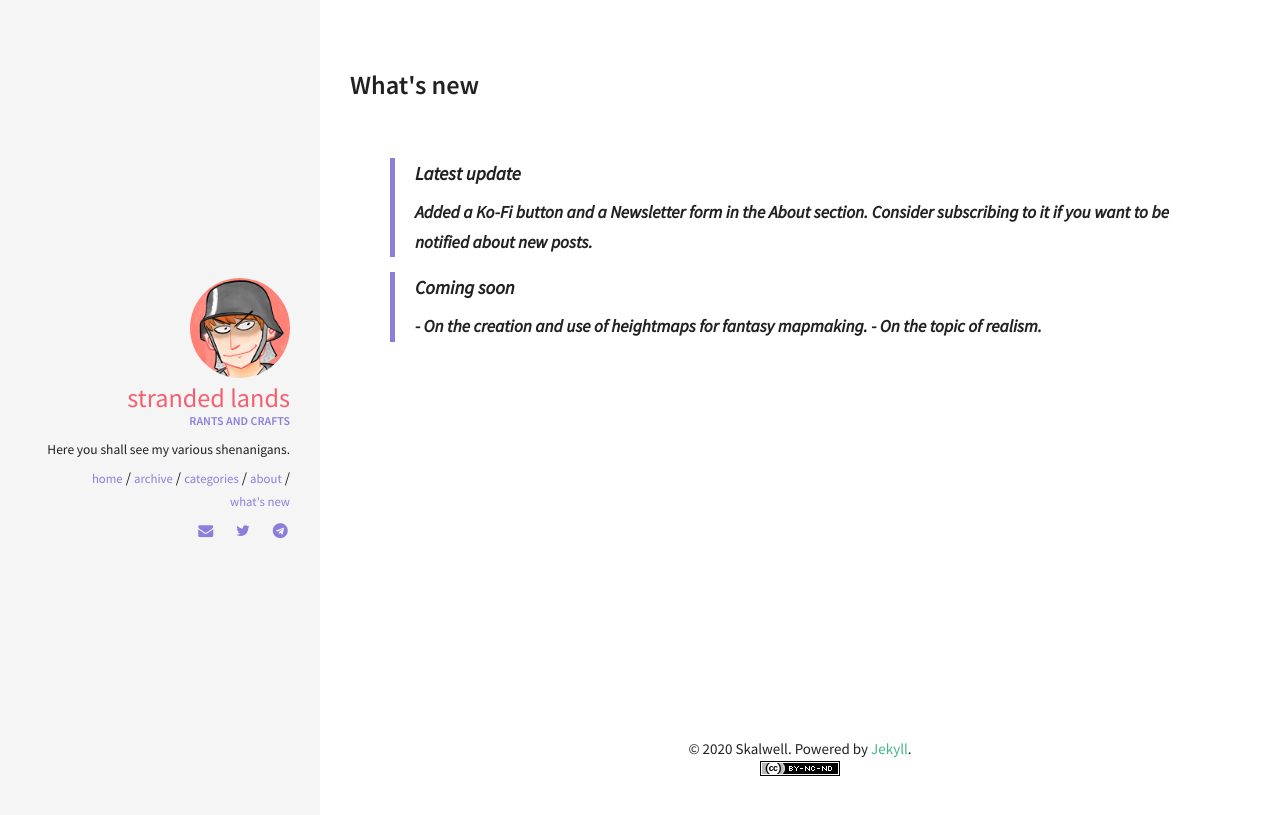
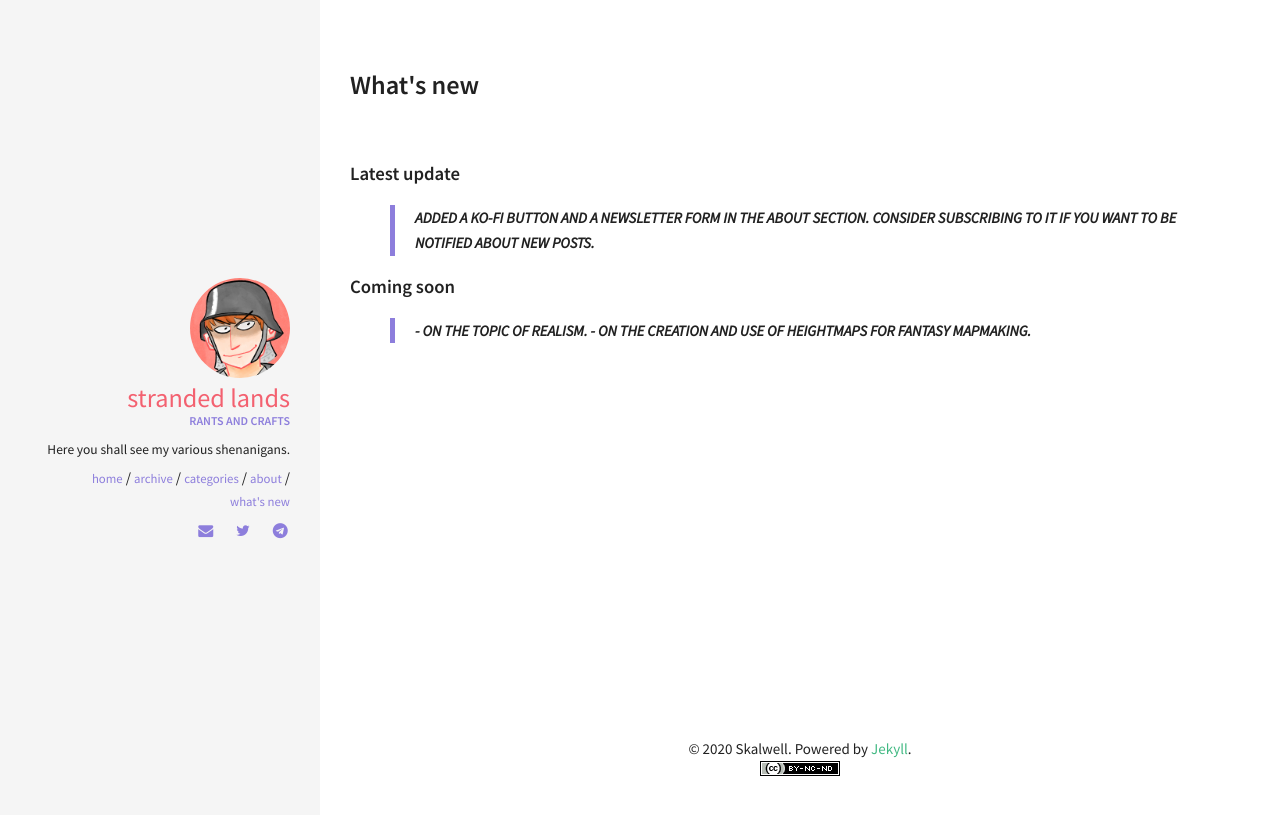
Before and after one commit to skalimoi/skalimoi.github.io, a Jekyll site: the page built from tags.html, in a window 1280 px wide. Shown: the top 815 px of the page. Built offline with Jekyll 4.4.1, drawn with Linux system fonts in a browser that asks for light colours.

Commit message:
Update tags.html

```diff
--- a/tags.html
+++ b/tags.html
@@ -4,15 +4,18 @@ title:  What's new
 permalink: /notices/
 ---
 
-<blockquote>
 <h4>Latest update</h4>
 
-<h5>Added a Ko-Fi button and a Newsletter form in the About section. Consider subscribing to it if you want to be notified about new posts.</h5>
+<blockquote>
+<h6>Added a Ko-Fi button and a Newsletter form in the About section. Consider subscribing to it if you want to be notified about new posts.</h6>
 </blockquote>
 
-<blockquote>
+
 <h4>Coming soon</h4>
 
-<h5>- On the creation and use of heightmaps for fantasy mapmaking.
-- On the topic of realism. </h5>
+<blockquote>
+<h6>
+- On the topic of realism.
+- On the creation and use of heightmaps for fantasy mapmaking.
+</h6>
 </blockquote>
```
